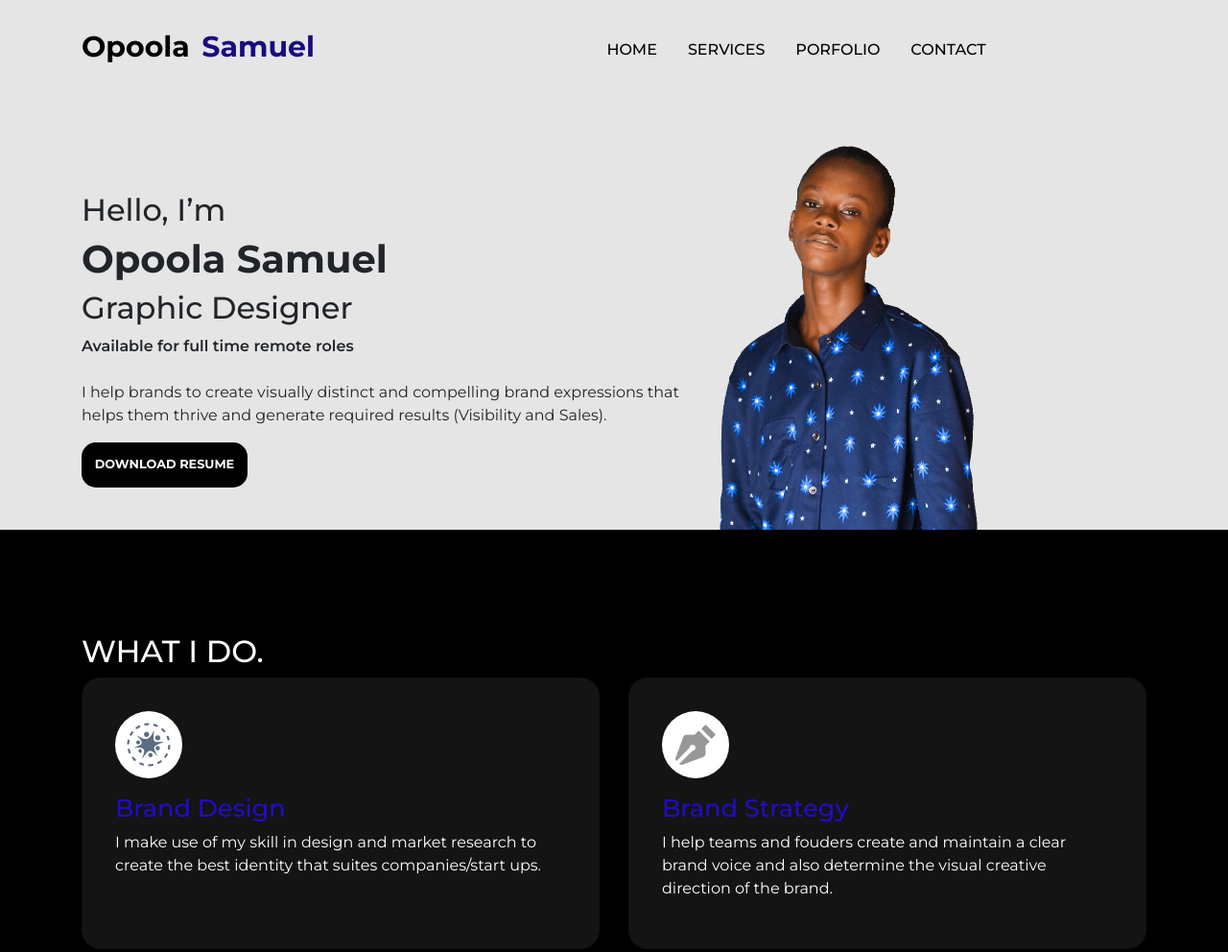
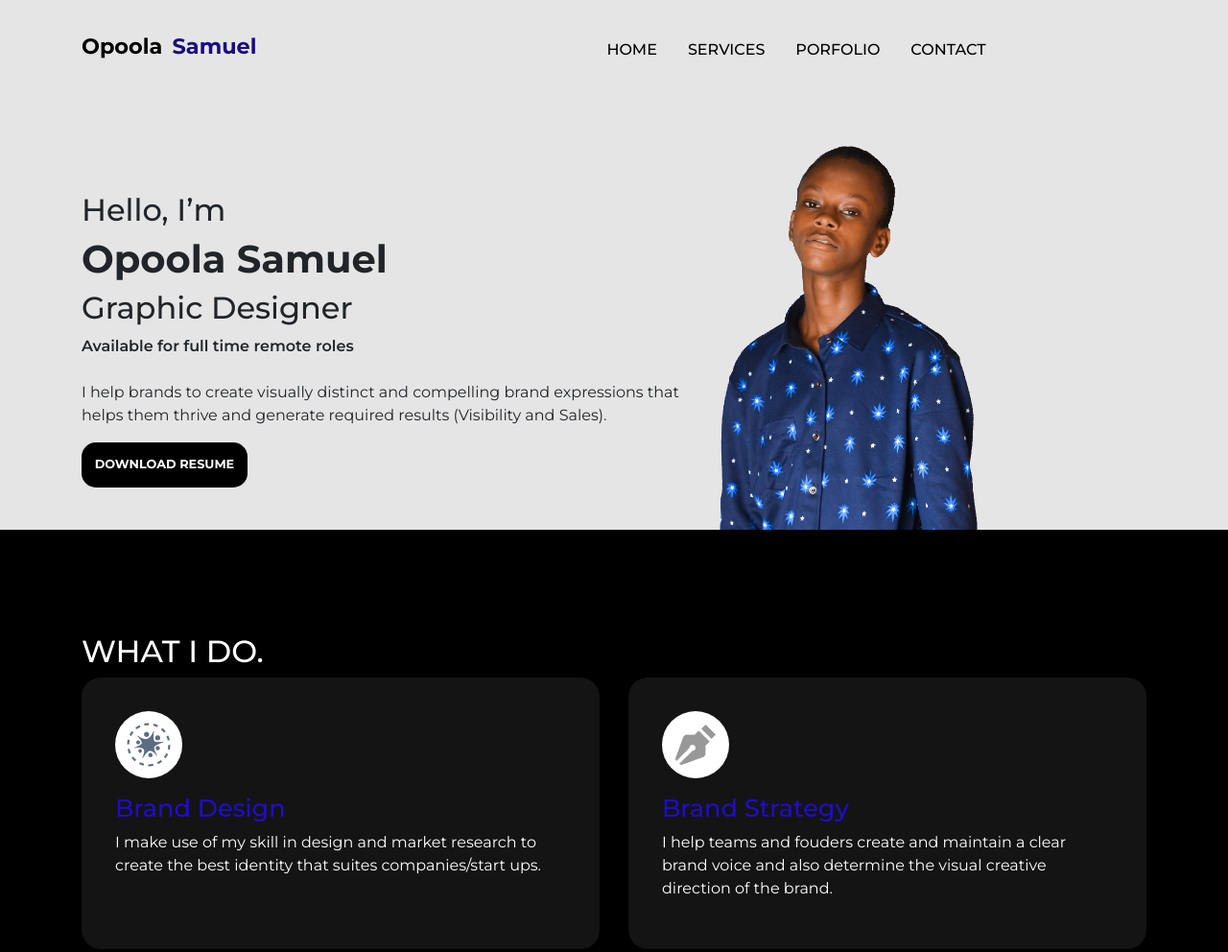
Before and after one commit to opoolasamuelo/opoolasamuel, a plain HTML site: page index.html in a window 1280 px wide. Shown: the top 992 px of the page at 96% size. Drawn offline with Linux system fonts and the light colour scheme.

Commit message:
Update style.css

```diff
--- a/assets/css/style.css
+++ b/assets/css/style.css
@@ -36,7 +36,7 @@ header ul li {
 .heading-name{
 	color: #000000;
 	font-weight: 700;
-	font-size: 30px;
+	font-size: 1.4rem;
 	line-height: 49px;
 	width: 208px;
 	height: 49px;
```
